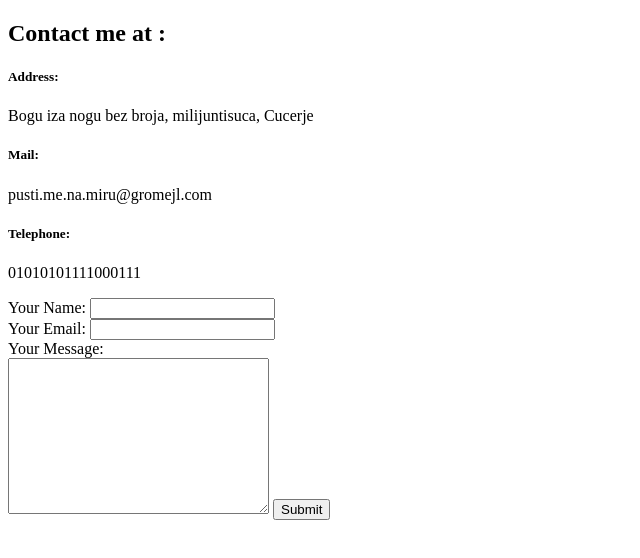
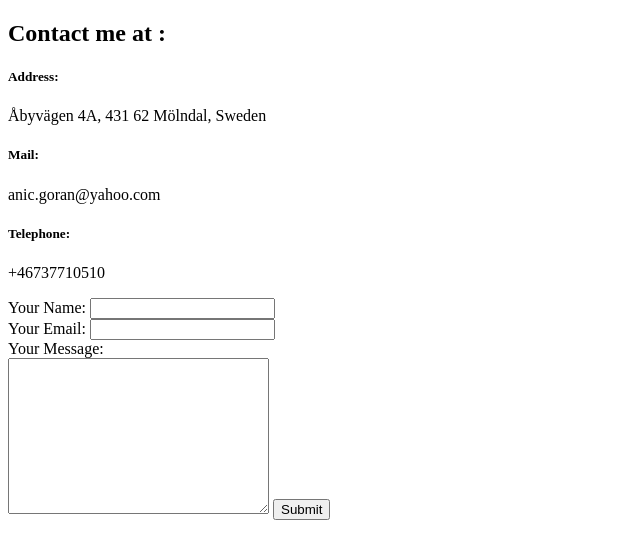
Before and after one commit to goran-anic/New-CV, a plain HTML site: page contact.html in a window 1280 px wide. Shown: the whole page, without its empty margins (0-640 px from the left). Drawn offline with Linux system fonts and the light colour scheme.

Commit message:
Update contact.html

```diff
--- a/contact.html
+++ b/contact.html
@@ -6,9 +6,9 @@
   </head>
   <body>
     <h2>Contact me at :</h2>
-    <h5>Address:</h5><p>Bogu iza nogu bez broja, milijuntisuca, Cucerje</p>
-    <h5>Mail:</h5><p>pusti.me.na.miru@gromejl.com</p>
-    <h5>Telephone:</h5><p>01010101111000111</p>
+    <h5>Address:</h5><p>Åbyvägen 4A, 431 62 Mölndal, Sweden</p>
+    <h5>Mail:</h5><p>anic.goran@yahoo.com</p>
+    <h5>Telephone:</h5><p>+46737710510</p>
 
     <form action="mailto:anic.goran@yahoo.com" method="post" enctype="text/plain" >
       <label>Your Name:</label>
```
